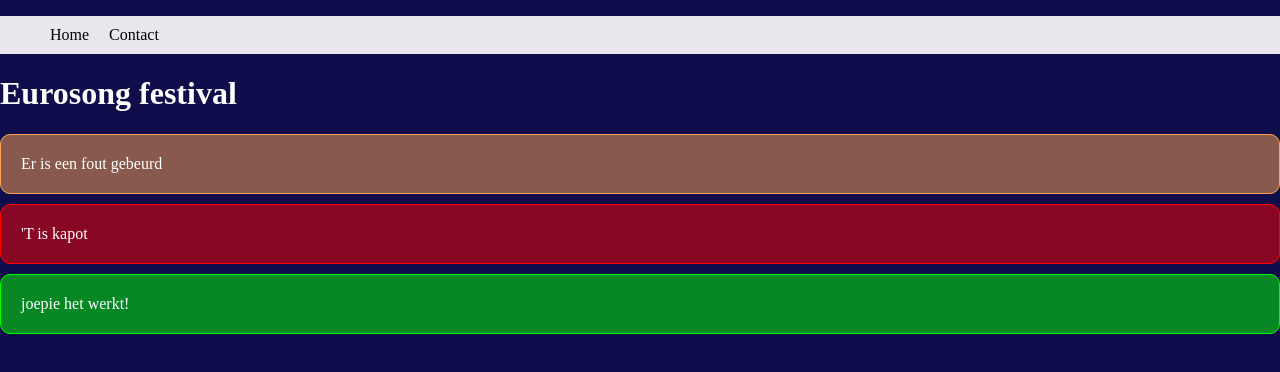
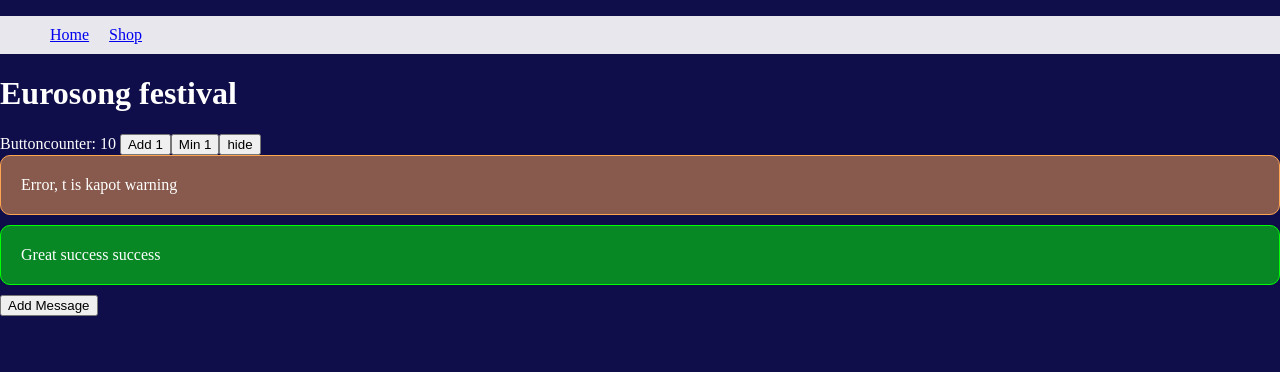
Before and after one commit to Collinvdv/eurosong-ims, a Vue app: page / in a window 1280 px wide. Shown: the top 372 px of the page. Built offline with nearby package versions, Linux system fonts and the light colour scheme.

Commit message:
Add Counter/Feedback/Navigation

```diff
--- a/src/App.vue
+++ b/src/App.vue
@@ -1,34 +1,27 @@
 <template>
   <div id="app">
     <!-- Nav -->
-    <nav class="c-nav">
-      <ul class="c-nav-list">
-        <li class="c-nav-list-item">
-          Home
-        </li>
-
-        <li class="c-nav-list-item">
-          Contact
-        </li>
-      </ul>
-    </nav>
+    <Navigation />
 
     <!-- Content -->
     <h1>
       Eurosong festival
     </h1>
 
-    <div class="c-feedback warning">
-      Er is een fout gebeurd
-    </div>
+    <Counter />
 
-    <div class="c-feedback error">
-      'T is kapot
-    </div>
+    <Feedback
+      v-for="(message, index) in messages"
+      :key = "index"
+      :message="message.message"
+      :classType="message.classType"
+    />
 
-    <div class="c-feedback success">
-      joepie het werkt!
-    </div>
+    <button @click="addMessage">
+      Add Message
+    </button>
+
+
   </div>
 </template>
 
@@ -36,7 +29,40 @@
 // Import of the whole styling for the app
 import style from './scss/style.scss';
 
+// Components
+import Navigation from "./components/Navigation.vue";
+import Counter from "./components/Counter.vue";
+import Feedback from "./components/Feedback.vue";
+
+// App component
 export default {
   name: 'App',
+  components: {
+    Navigation,
+    Counter,
+    Feedback
+  },
+  data() {
+    return {
+      messages: [
+        {
+          message: "Error, t is kapot",
+          classType: "warning"
+        },
+        {
+          message: "Great success",
+          classType: "success"
+        },
+      ]
+    }
+  },
+  methods: {
+    addMessage() {
+      this.messages.push({
+        message: "Hallo nieuwe feedback item",
+        classType: "success"
+      })
+    }
+  }
 }
 </script>
--- /dev/null
+++ b/src/components/Counter.vue
@@ -0,0 +1,41 @@
+<template>
+    <div v-if="isVisible">
+        Buttoncounter: {{ count }}
+
+        <button @click="addOne">
+            Add 1
+        </button>
+
+        <button @click="minOne">
+            Min 1
+        </button>
+
+        <button @click="hide">
+            hide
+        </button>
+    </div>
+</template>
+
+<script>
+    export default {
+        name: "Counter",
+        data() {
+            return {
+                count: 10,
+                isVisible: true,
+                homeUrl: "contact.html"
+            }
+        },
+        methods: {
+            addOne() {
+                this.count++;
+            },
+            minOne() {
+                this.count--;
+            },
+            hide() {
+                this.isVisible = false;
+            }
+        }
+    }
+</script>
--- /dev/null
+++ b/src/components/Feedback.vue
@@ -0,0 +1,26 @@
+<template>
+    <div :class="'c-feedback ' + classType" v-if="isActive" @click="hide">
+        {{ message }}
+        {{ classType }}
+    </div>
+</template>
+
+<script>
+    export default {
+        name: "Feedback",
+        data() {
+            return {
+                isActive: true
+            }
+        },
+        props: [
+            'message',
+            'classType'
+        ],
+        methods: {
+            hide() {
+                this.isActive = false;
+            }
+        }
+    }
+</script>
--- /dev/null
+++ b/src/components/Navigation.vue
@@ -0,0 +1,34 @@
+<template>
+    <nav class="c-nav" v-if="showNavigation">
+        <ul class="c-nav-list">
+            <li class="c-nav-list-item" v-for="(link, index) in links" v-bind:key="index">
+                <a v-bind:href="link.linkUrl" v-bind:target="link.target">
+                    {{ link.linkText }}
+                </a>
+            </li>
+        </ul>
+    </nav>
+</template>
+
+<script>
+  export default {
+    name: 'Navigation',
+    data() {
+        return {
+            showNavigation: true,
+            links: [
+                {
+                    linkText: "Home",
+                    linkUrl: "/home",
+                    target: "_blank"
+                },
+                {
+                    linkText: "Shop",
+                    linkUrl: "/webshop",
+                    target: "_self"
+                }
+            ]
+        }
+    }
+  }
+</script>
```
